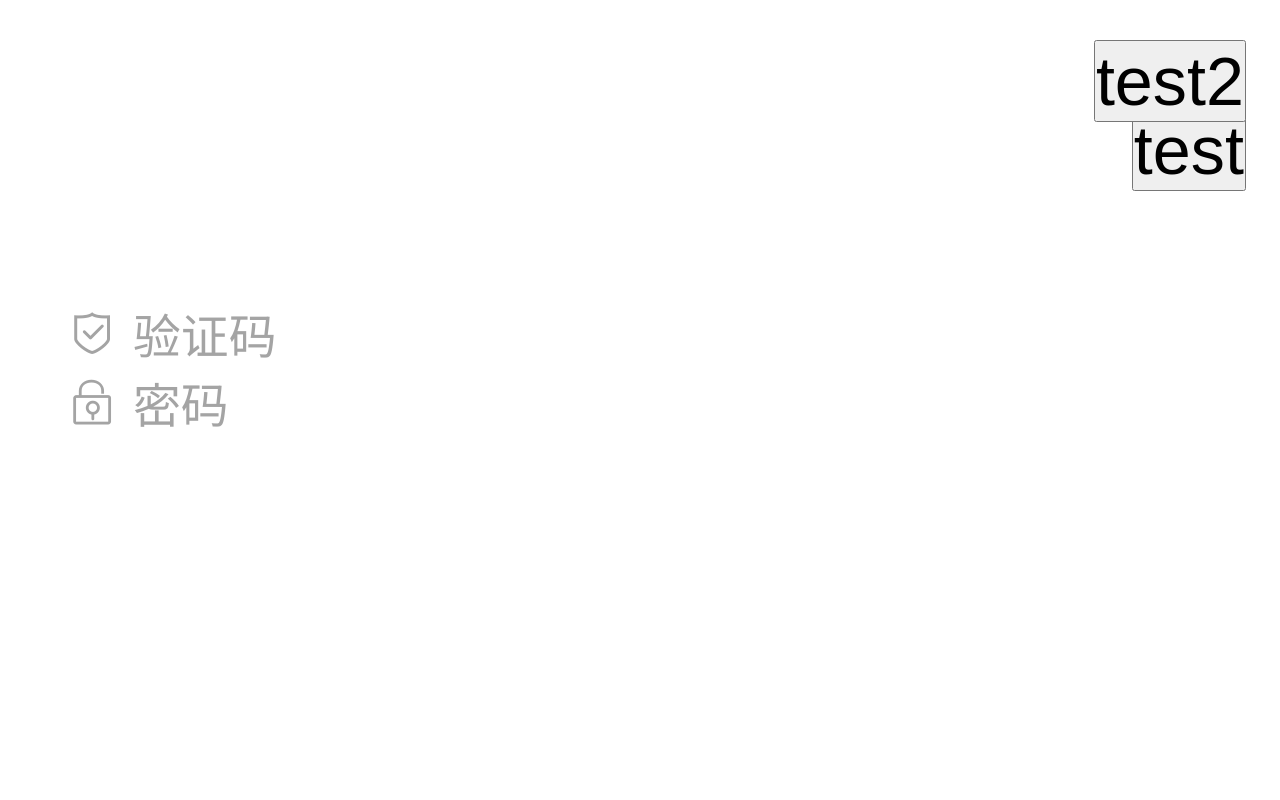
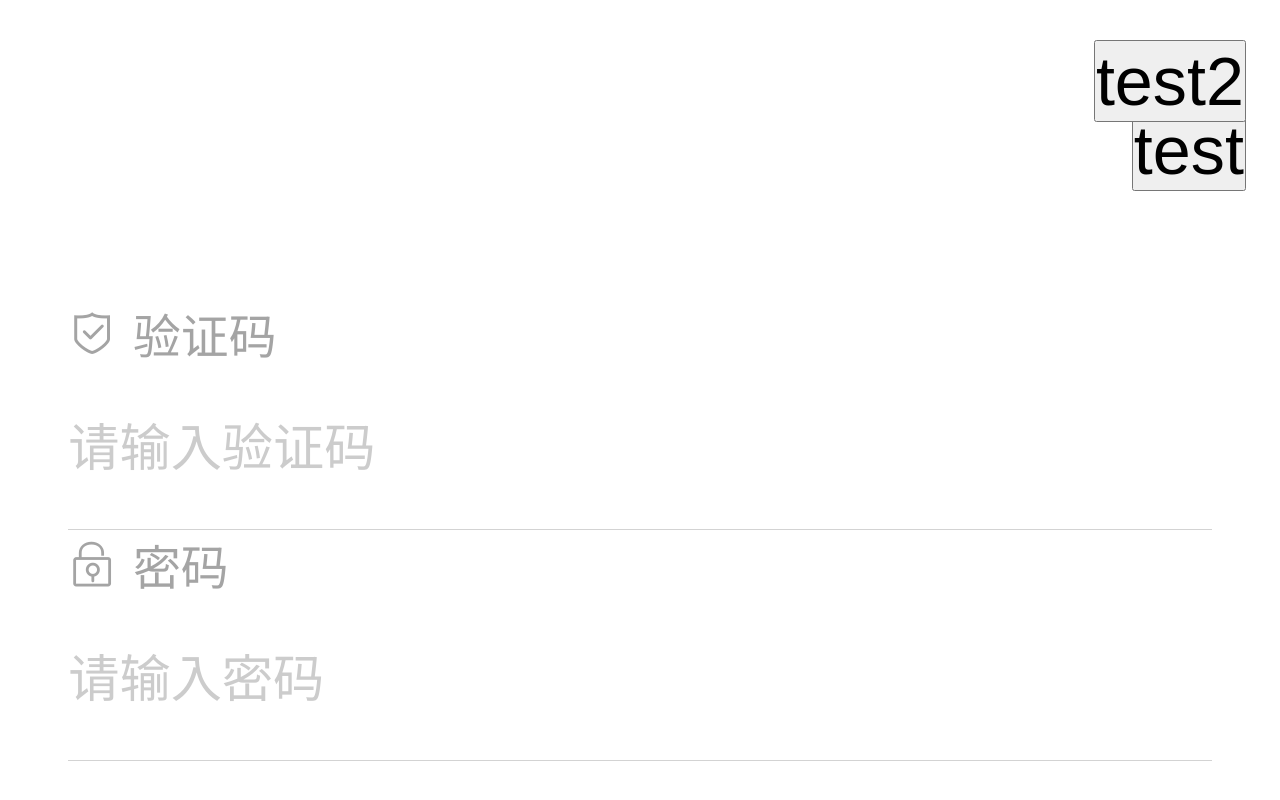
Before and after one commit to chengzhikun2017/hgj, a Vue app: page /signIn in a window 1280 px wide. Shown: the part 268-1068 px from the top of the page. Built offline with nearby package versions, Linux system fonts and the light colour scheme.

Commit message:
signin page login input

```diff
--- a/src/pages/signIn.vue
+++ b/src/pages/signIn.vue
@@ -9,14 +9,16 @@
           <span class="label-name">验证码</span>
         </div>
         <div class="input">
-
+          <app-input v-model='code' class='login-input' :placeholder='"请输入验证码"'></app-input>
+          <div class="getcode-bttn"></div>
+          <!-- 绝对定位 可好？ -->
         </div>
         <div class="label">
           <span class="icon-password"></span>
           <span class="label-name">密码</span>
         </div>
         <div class="input">
-
+          <app-input v-model='pwd' class='login-input' :placeholder='"请输入密码"' :type='"password"'></app-input>
         </div>
         <div class="mybutton">
           <app-button>注册并登录</app-button>
@@ -33,7 +35,9 @@
   export default {
     data () {
       return {
-        check: true
+        check: true,
+        code:'',
+        pwd:'',
       }
     }
   }
```
